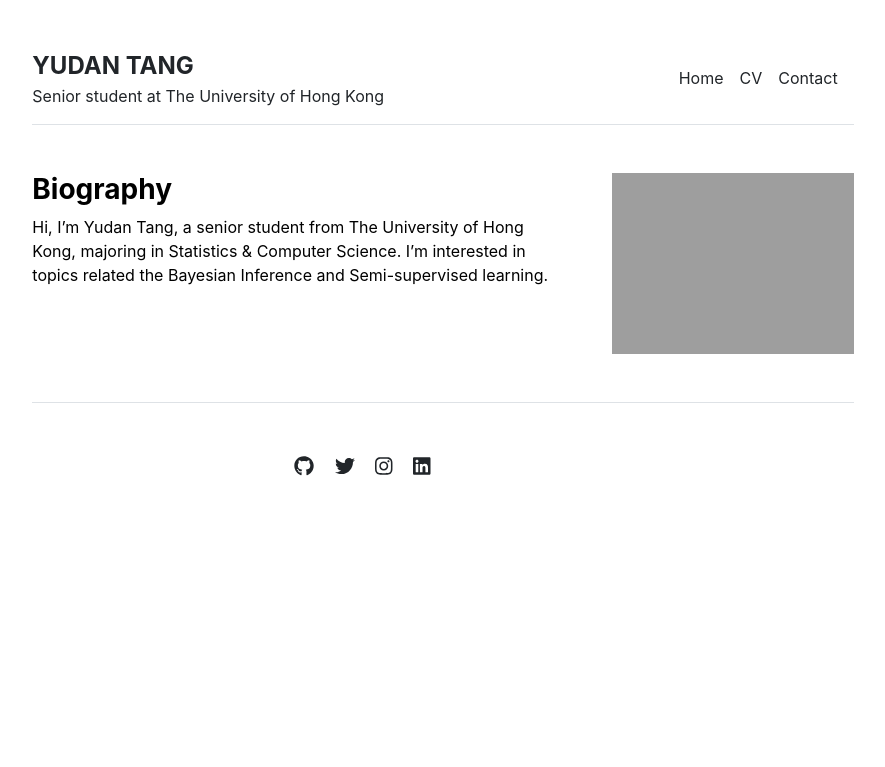
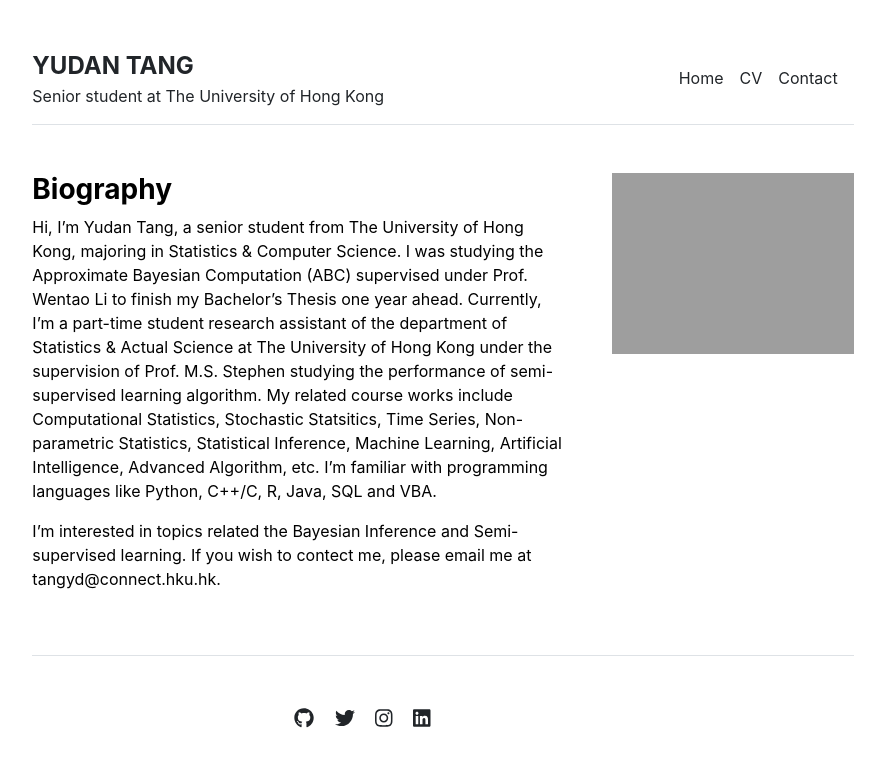
Before and after one commit to tangyd/tangyd.github.io, a Jekyll site: the page built from index.md, in a window 1280 px wide. Shown: the top 767 px of the page, without its empty margins (197-1082 px from the left). Built offline with Jekyll 4.4.1, drawn with Linux system fonts in a browser that asks for light colours.

Commit message:
cv+index

```diff
--- a/_data/settings.yml
+++ b/_data/settings.yml
@@ -23,4 +23,4 @@ social:
 - {icon: 'linkedin', link: 'https://www.linkedin.com/in/yudan-tang-348a3819b/'}
 
 contacts:
-- {name: 'Yudan Tang', department: 'Statistics & Actual Science', institution: 'The University of Hong Kong', phone: '(+852) 6876-8657', email: 'tangyd@hku.hk', image: 'assets/img/contact.jpg'}
+- {name: 'Yudan Tang', department: 'Department of Statistics & Actual Science', institution: 'The University of Hong Kong', phone: '(+852) 6876-8657', email: 'tangyd@hku.hk', image: 'assets/img/contact.jpg'}
--- a/_layouts/cv.html
+++ b/_layouts/cv.html
@@ -31,5 +31,5 @@ layout: default
       </div>
     </div>
   </div>
-  <a href="/_data/cv/CV.pdf"> For more details, click here </a>
+  <a href="./_data/cv/CV.pdf"> For more details, click here </a>
 </div>
--- a/index.md
+++ b/index.md
@@ -3,4 +3,6 @@ layout: home
 title: "Home"
 ---
 
-Hi, I'm Yudan Tang, a senior student from The University of Hong Kong, majoring in Statistics & Computer Science. I'm interested in topics related the Bayesian Inference and Semi-supervised learning.
+Hi, I'm Yudan Tang, a senior student from The University of Hong Kong, majoring in Statistics & Computer Science. I was studying the Approximate Bayesian Computation (ABC) supervised under Prof. Wentao Li to finish my Bachelor's Thesis one year ahead. Currently, I'm a part-time student research assistant of the department of Statistics & Actual Science at The University of Hong Kong under the supervision of Prof. M.S. Stephen studying the performance of semi-supervised learning algorithm. My related course works include Computational Statistics, Stochastic Statsitics, Time Series, Non-parametric Statistics, Statistical Inference, Machine Learning, Artificial Intelligence, Advanced Algorithm, etc. I'm familiar with programming languages like Python, C++/C, R, Java, SQL and VBA.
+
+I'm interested in topics related the Bayesian Inference and Semi-supervised learning. If you wish to contect me, please email me at tangyd@connect.hku.hk.
```
